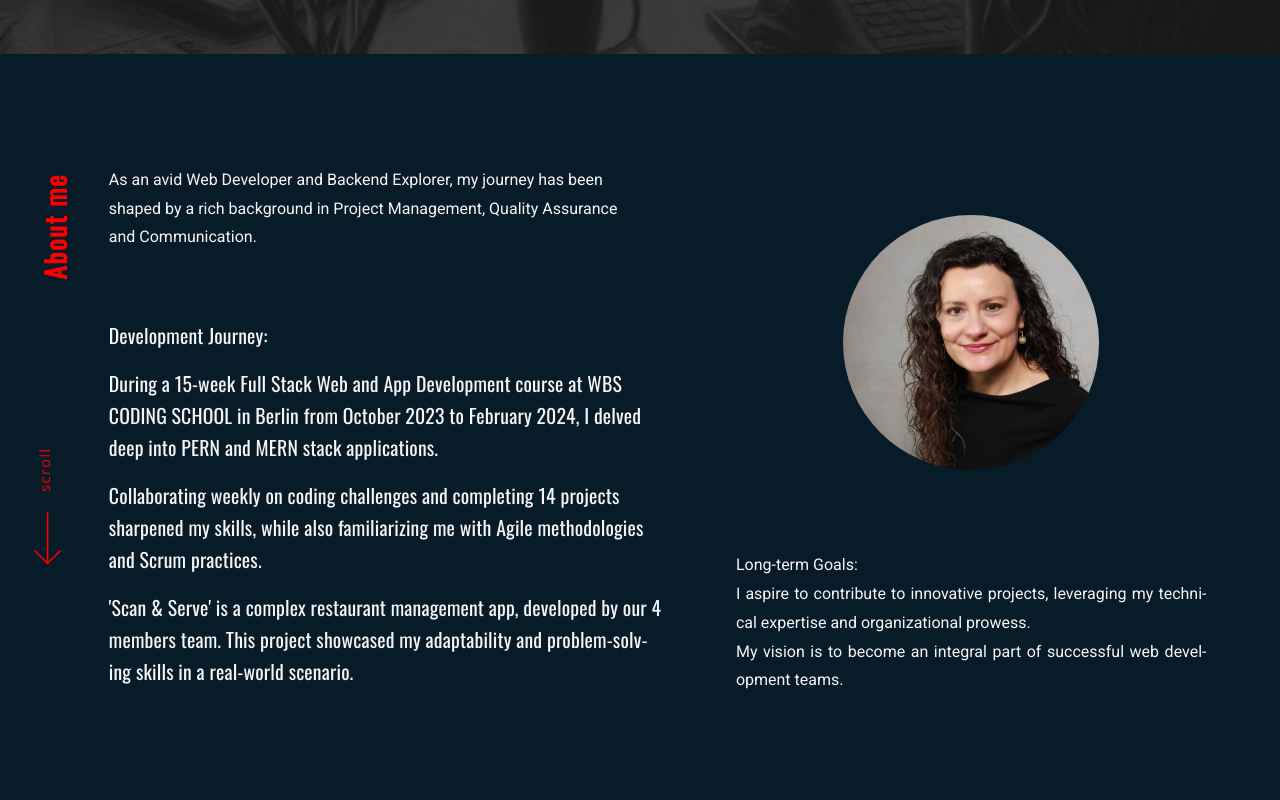
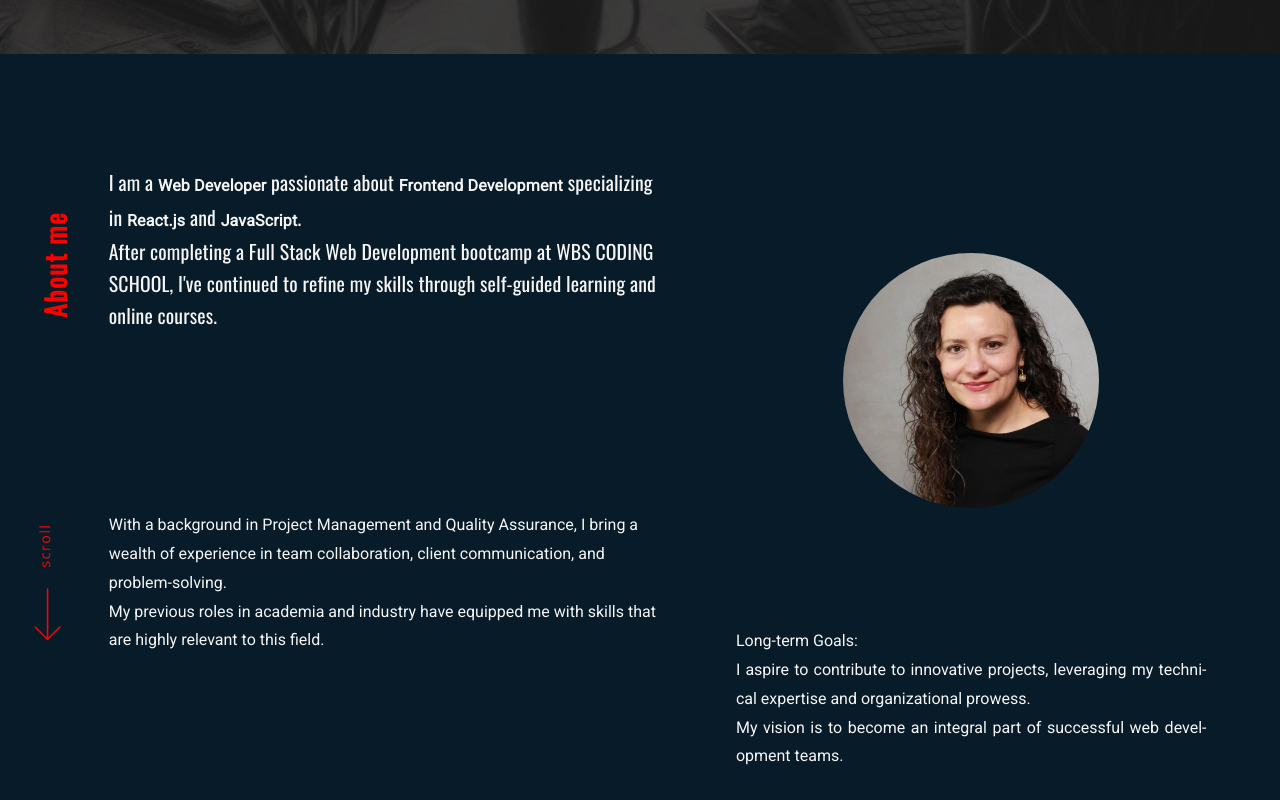
Before and after one commit to SabinaMB/portfolioSab, a React (Vite) app: page / in a window 1280 px wide. Shown: the part 840-1640 px from the top of the page. Built offline with nearby package versions, Linux system fonts and the light colour scheme.

Commit message:
changed About section

```diff
--- a/src/components/About/About.jsx
+++ b/src/components/About/About.jsx
@@ -1,24 +1,21 @@
-import React, { useRef, useEffect } from 'react';
-import {motion} from 'framer-motion';
-import {fadeInLeft, fadeInUp, fadeInRight, stagger} from '../../variants';
-import styles from './About.module.css';
-import { getImageUrl } from '../../utils';
-import animation from '../../../assets/scroll.json';
-import lottie from 'lottie-web';
-import { useInView } from 'react-intersection-observer';
-
-
+import React, { useRef, useEffect } from "react";
+import { motion } from "framer-motion";
+import { fadeInLeft, fadeInUp, fadeInRight, stagger } from "../../variants";
+import styles from "./About.module.css";
+import { getImageUrl } from "../../utils";
+import animation from "../../../assets/scroll.json";
+import lottie from "lottie-web";
+import { useInView } from "react-intersection-observer";
 
 export const About = () => {
-
   const containerRef = useRef();
-  const aboutRef= useRef();
+  const aboutRef = useRef();
   let anim = null;
 
   useEffect(() => {
     const anim = lottie.loadAnimation({
       container: containerRef.current,
-      renderer: 'svg',
+      renderer: "svg",
       loop: true,
       autoplay: true,
       animationData: animation,
@@ -29,7 +26,6 @@ export const About = () => {
         anim.stop();
       }
     }, 10000);
-
 
     return () => {
       if (anim) {
@@ -54,15 +50,14 @@ const { ref: goalsRef, inView: goalsInView } = useInView({
     threshold: 0.2,
   });
 
-
   return (
-
-    <motion.section className={styles.container}
+    <motion.section
+      className={styles.container}
       ref={aboutMeRef}
-    id='about'
+      id="about"
       initial="hidden"
-    animate={aboutMeInView ? "visible" : 'hidden'}>
-
+      animate={aboutMeInView ? "visible" : "hidden"}
+    >
       <div className={styles.titleContainer}>
         <p className={styles.title}>About me</p>
       </div>
@@ -71,51 +66,60 @@ const { ref: goalsRef, inView: goalsInView } = useInView({
         <div ref={containerRef} className={styles.lottieContainer}></div>
       </div>
 
-        <div className={styles.path}>
-            <p className={styles.path_p}>
-            As an avid Web Developer and Backend Explorer, my journey has been shaped by a rich background in Project Management, Quality Assurance and Communication.
+      <div className={styles.bCamp}>
+        <p className={styles.bCamp_p}>
+          I am a <strong>Web Developer</strong> passionate about{" "}
+          <strong>Frontend Development</strong> specializing in{" "}
+          <strong>React.js</strong> and <strong>JavaScript</strong>.<br /> After
+          completing a Full Stack Web Development bootcamp at WBS CODING SCHOOL,
+          I've continued to refine my skills through self-guided learning and
+          online courses.
         </p>
       </div>
 
-        <motion.div className={styles.bootCamp}
+      <motion.div
+        className={styles.path}
         variants={stagger}
         ref={bootCampRef}
         initial="hidden"
-        animate={bootCampInView ? "visible" : 'hidden'}
+        animate={bootCampInView ? "visible" : "hidden"}
       >
-            <motion.p className={styles.bootCamp_p} variants={fadeInLeft}>
-            Development Journey:
-            </motion.p>
-            <motion.p className={styles.bootCamp_p} variants={fadeInLeft} >
-            During a 15-week Full Stack Web and App Development course at WBS CODING SCHOOL in Berlin from October 2023 to February 2024, I delved deep into PERN and MERN stack applications.
-            </motion.p>
-            <motion.p className={styles.bootCamp_p} variants={fadeInLeft} >
-            Collaborating weekly on coding challenges and completing 14 projects sharpened my skills, while also familiarizing me with Agile methodologies and Scrum practices.
-            </motion.p>
-            <motion.p className={styles.bootCamp_p} variants={fadeInLeft} >
-            'Scan & Serve' is a complex restaurant management app, developed by our 4 members team.  This project showcased my adaptability and problem-solving skills in a real-world scenario.
+        <motion.p className={styles.path_p} variants={fadeInLeft}>
+          With a background in Project Management and Quality Assurance, I bring
+          a wealth of experience in team collaboration, client communication,
+          and problem-solving.
+          <br /> My previous roles in academia and industry have equipped me
+          with skills that are highly relevant to this field.
         </motion.p>
       </motion.div>
 
-        <motion.div className={styles.goals} variants={fadeInUp}
+      <motion.div
+        className={styles.goals}
+        variants={fadeInUp}
         ref={goalsRef}
         initial="hidden"
-        animate={goalsInView ? "visible" : 'hidden'}>
+        animate={goalsInView ? "visible" : "hidden"}
+      >
         <p className={styles.goals_p} variants={fadeInUp}>
           Long-term Goals:
         </p>
-          <p className={styles.goals_p} >
-          I aspire to contribute to innovative projects, leveraging my technical expertise and organizational prowess.
+        <p className={styles.goals_p}>
+          I aspire to contribute to innovative projects, leveraging my technical
+          expertise and organizational prowess.
         </p>
         <p className={styles.goals_p}>
-          My vision is to become an integral part of successful web development teams.
+          My vision is to become an integral part of successful web development
+          teams.
         </p>
       </motion.div>
 
       <figure className={styles.image}>
-        <img src={getImageUrl('imgSab8.jpg')} alt="Sabina" className={styles.imgSab}/>
+        <img
+          src={getImageUrl("imgSab8.jpg")}
+          alt="Sabina"
+          className={styles.imgSab}
+        />
       </figure>
-
     </motion.section>
-  )
-}
+  );
+};
--- a/src/components/About/About.module.css
+++ b/src/components/About/About.module.css
@@ -9,9 +9,9 @@
   grid-template-columns: min-content 1fr 1fr;
   grid-template-rows: max-content; /* min-content 1fr min-content */
   grid-template-areas:
-    "title path image"
-    "lottieContainer bootCamp image"
-    ". bootCamp goals";
+    "title bCamp image"
+    "lottieContainer path image"
+    ". path goals";
   max-width: 1500px;
 }
 
@@ -32,8 +32,8 @@
   transform: rotate(180deg);
 }
 
-.path {
-  grid-area: path;
+.bCamp {
+  grid-area: bCamp;
   display: grid;
   width: 100%;
   height: 100%;
@@ -43,7 +43,7 @@
   margin-bottom: 2rem;
 }
 
-.path_p {
+.bCamp_p {
   width: 100%;
   height: 100%;
 }
@@ -61,8 +61,8 @@
   fill: var(--color-accent4);
 }
 
-.bootCamp {
-  grid-area: bootCamp;
+.path {
+  grid-area: path;
   display: grid;
   row-gap: 0.5rem;
   width: 100%;
@@ -71,7 +71,7 @@
   justify-items: center;
 }
 
-.bootCamp_p {
+.bCamp_p {
   font-family: var(--font-oswald);
   font-size: 2.2ch;
   line-height: 2rem;
```
Lines whose indentation alone changed are shown as unchanged.
